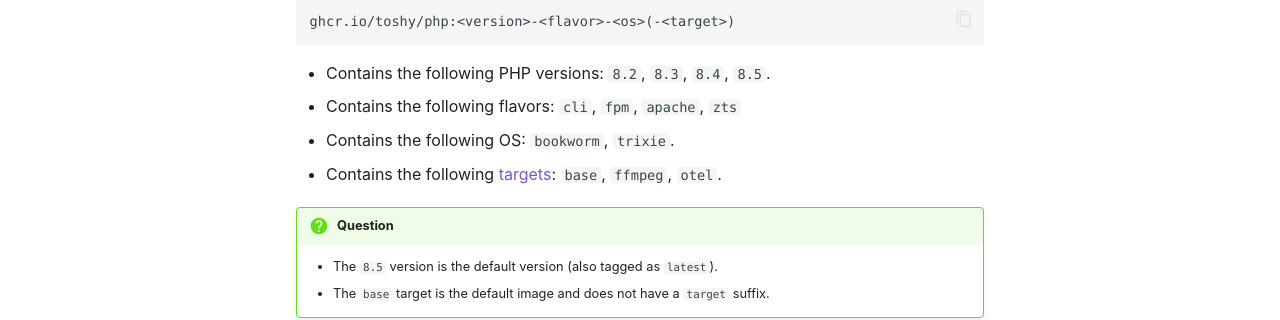
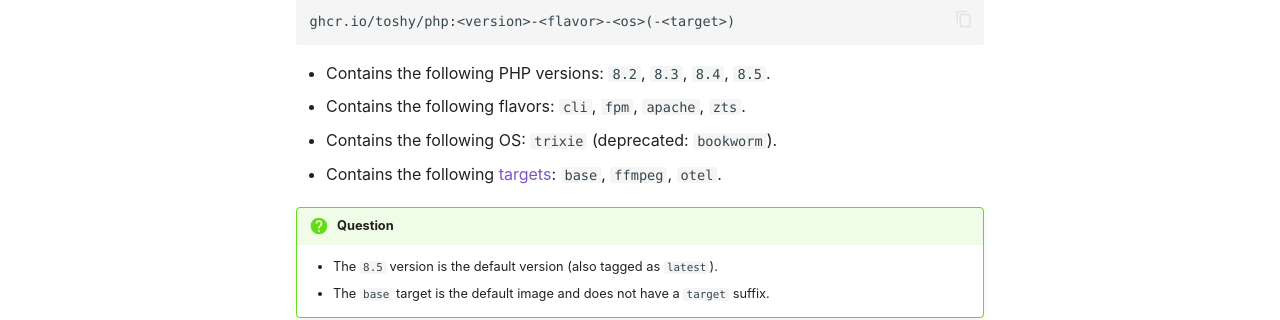
Before and after one commit to ToshY/docker-php, an MkDocs documentation site: the page built from docs/usage.md, in a window 1280 px wide and 1376 px high. Shown: the part 878-1198 px from the top of the window. Built offline with MkDocs 1.6.1 and Material for MkDocs 9.7.7, drawn with Linux system fonts in a browser that asks for light colours; nearby versions of some CDN libraries; some web fonts are replaced; comment, search, counter and statistics services are not loaded.

Commit message:
change bookworm to trixie

````diff
--- a/docs/usage.md
+++ b/docs/usage.md
@@ -36,8 +36,8 @@ ghcr.io/toshy/php:<version>-<flavor>-<os>(-<target>)
 ```
 
 - Contains the following PHP versions: `8.2`, `8.3`, `8.4`, `8.5`.
-- Contains the following flavors: `cli`, `fpm`, `apache`, `zts`
-- Contains the following OS: `bookworm`, `trixie`.
+- Contains the following flavors: `cli`, `fpm`, `apache`, `zts`.
+- Contains the following OS: `trixie` (deprecated: `bookworm`).
 - Contains the following [targets](images.md#targets): `base`, `ffmpeg`, `otel`.
 
 !!!question
````
Also changed, not shown: 3 other files.
